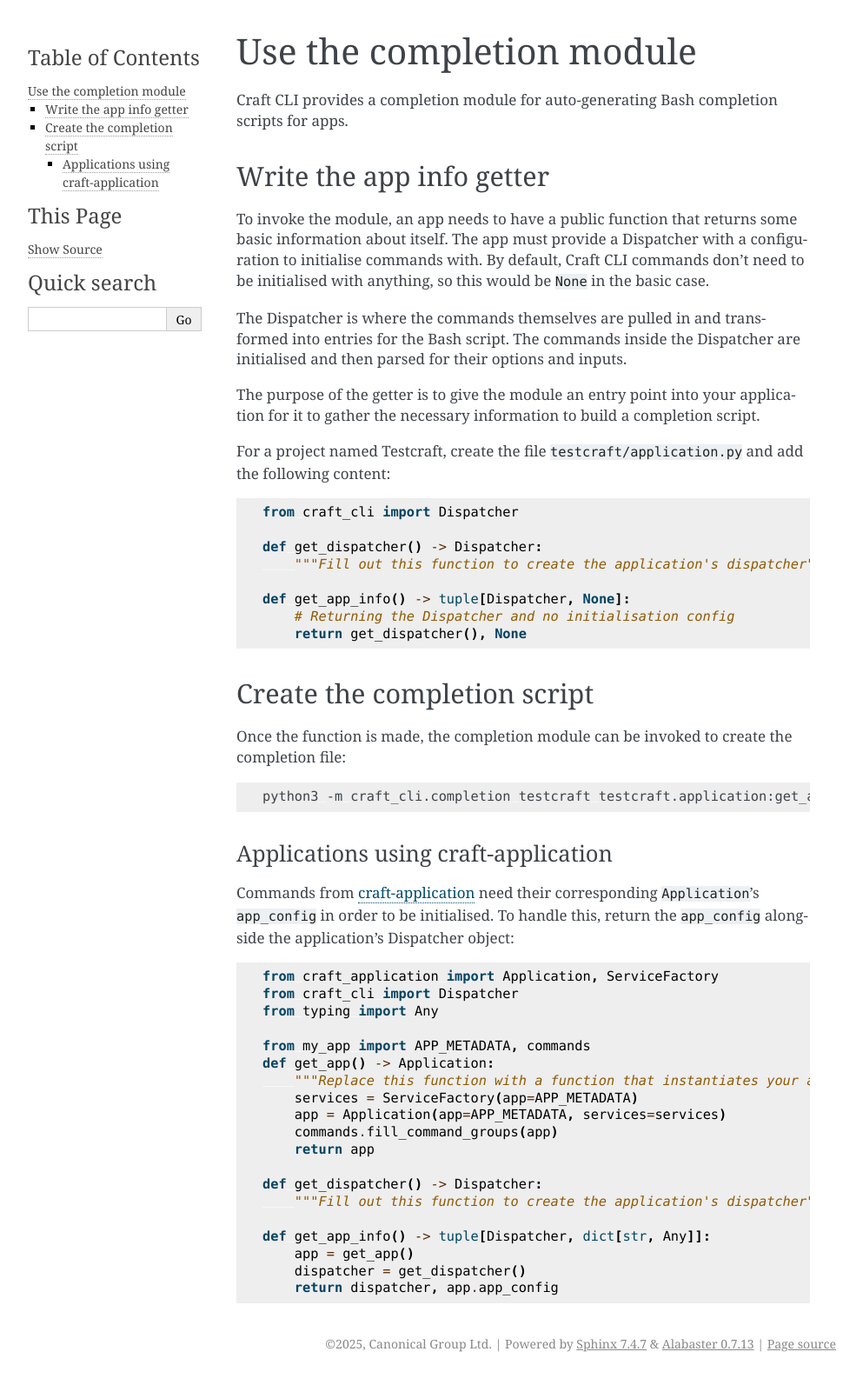
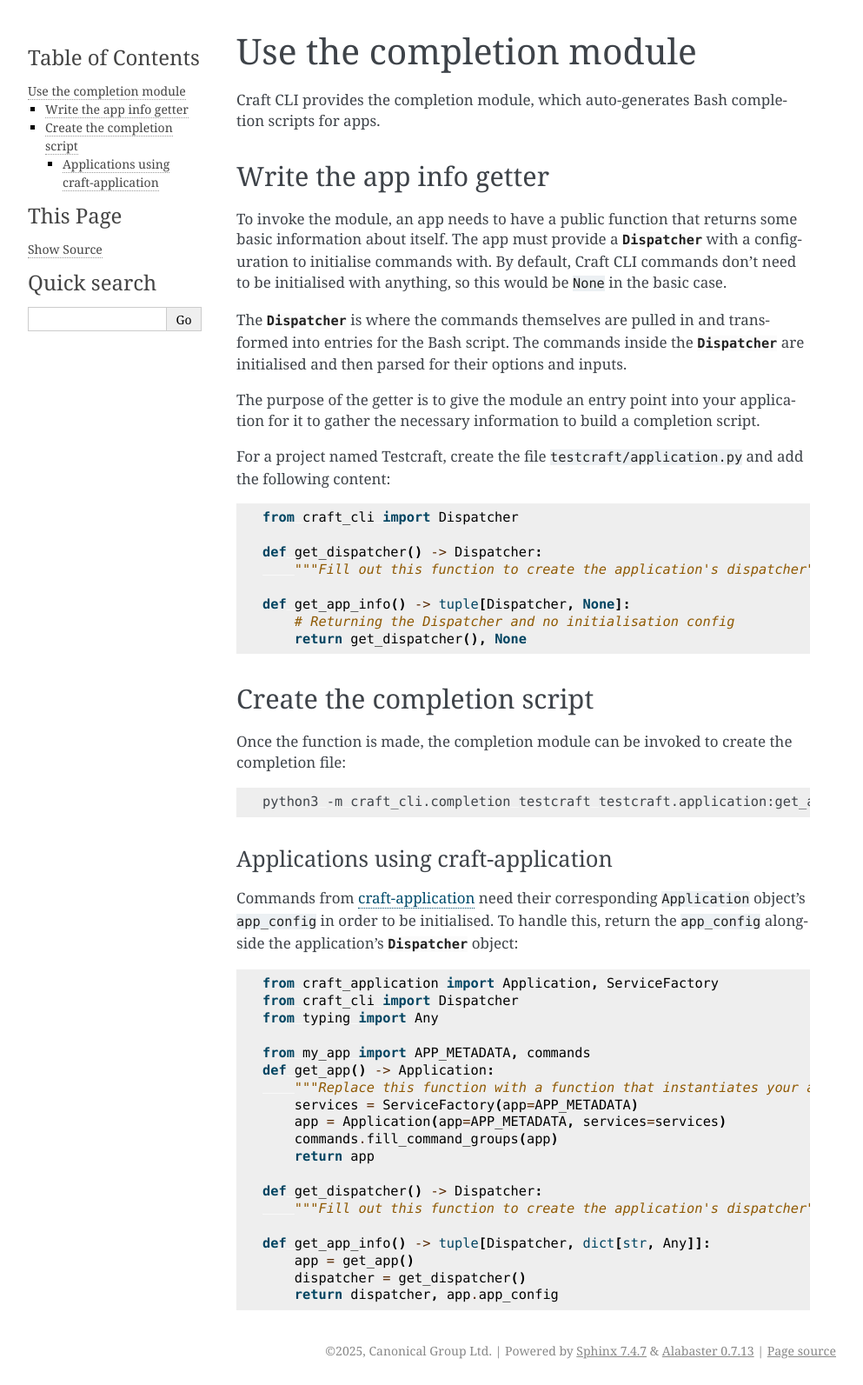
Before and after one commit to canonical/craft-cli, a Sphinx documentation site: the page built from docs/how-to-guides/use-the-completion-module.rst, in a window 1280 px wide. Shown: the whole page at 87% size, without its empty margins (148-1141 px from the left). Built offline with Sphinx 7.4.7, drawn with Linux system fonts in a browser that asks for light colours; pages that are not in the unit, such as notebooks, are missing from menus.

Commit message:
docs: pr feedback

```diff
--- a/docs/how-to-guides/use-the-completion-module.rst
+++ b/docs/how-to-guides/use-the-completion-module.rst
@@ -3,20 +3,22 @@
 Use the completion module
 =========================
 
-Craft CLI provides a completion module for auto-generating Bash completion scripts for
-apps.
+Craft CLI provides the completion module, which auto-generates Bash completion scripts
+for apps.
 
 Write the app info getter
 -------------------------
 
 To invoke the module, an app needs to have a public function that returns some basic
-information about itself. The app must provide a Dispatcher with a configuration to
-initialise commands with. By default, Craft CLI commands don't need to be initialised
-with anything, so this would be ``None`` in the basic case.
+information about itself. The app must provide a
+:py:class:`~craft_cli.dispatcher.Dispatcher` with a configuration to initialise
+commands with. By default, Craft CLI commands don't need to be initialised with
+anything, so this would be ``None`` in the basic case.
 
-The Dispatcher is where the commands themselves are pulled in and transformed into
-entries for the Bash script. The commands inside the Dispatcher are initialised and
-then parsed for their options and inputs.
+The :py:class:`~craft_cli.dispatcher.Dispatcher` is where the commands themselves are
+pulled in and transformed into entries for the Bash script. The commands inside the
+:py:class:`~craft_cli.dispatcher.Dispatcher` are initialised and then parsed for their
+options and inputs.
 
 The purpose of the getter is to give the module an entry point into your application
 for it to gather the necessary information to build a completion script.
```
Also changed, not shown: other parts of docs/how-to-guides/use-the-completion-module.rst (+4 -3 lines).
